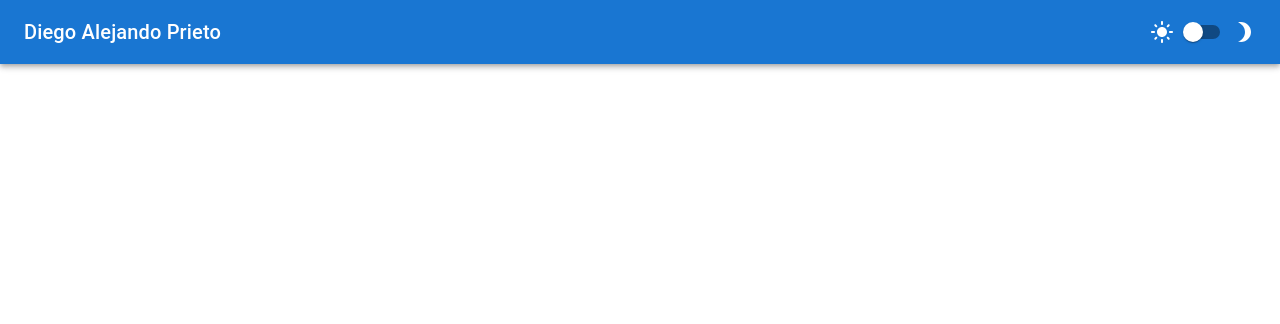
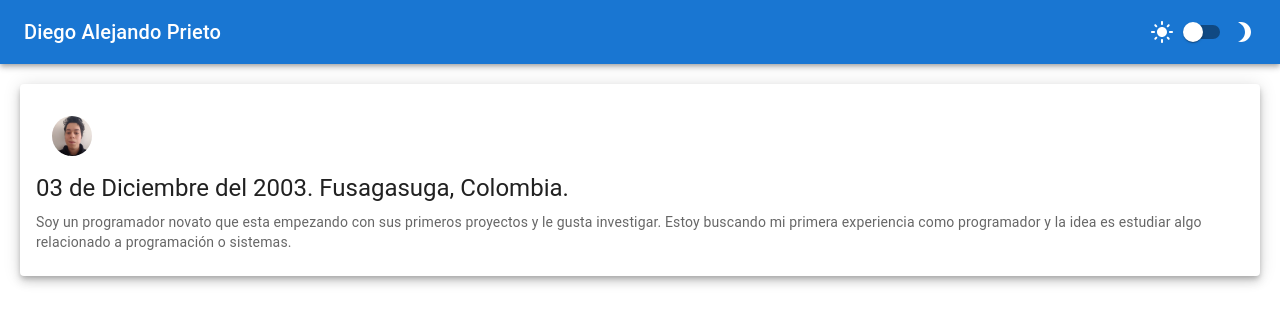
Before and after one commit to diego1321/cv-hoja-de-vida-React, a React (Create React App) app: page / in a window 1280 px wide. Shown: the top 324 px of the page. Built offline with nearby package versions, Linux system fonts and the light colour scheme.

Commit message:
se agrego un nuevo componente con datos basicos y foto personal

```diff
--- a/src/App.js
+++ b/src/App.js
@@ -1,10 +1,12 @@
 import ButtonAppBar from "./componentes/layout";
+import ActionAreaCard from "./componentes/datos-personales";
 
 function App() {
   return (
     <div className="App">
      <ButtonAppBar/>
-    </div>
+     <ActionAreaCard/>
+     </div>
   );
 }
 
--- /dev/null
+++ b/src/componentes/datos-personales/index.jsx
@@ -0,0 +1,22 @@
+import * as React from 'react';
+import Card from '@mui/material/Card';
+import CardContent from '@mui/material/CardContent';
+import Typography from '@mui/material/Typography';
+import { Avatar, CardHeader } from '@mui/material';
+
+
+export default function ActionAreaCard() {
+  return (
+    <Card sx={{ margin:"20px"}} elevation={6}     >
+        <CardContent>
+            <CardHeader avatar={<Avatar src="foto-cv.jpeg"/>}/>
+            <Typography gutterBottom variant="h5" component="div">
+           03 de Diciembre del 2003. Fusagasuga, Colombia.
+          </Typography>
+          <Typography variant="body2" color="text.secondary">
+          Soy un programador novato que esta empezando con sus primeros proyectos y le gusta investigar. Estoy buscando mi primera experiencia como programador y la idea es estudiar algo relacionado a programación o sistemas.
+          </Typography>
+        </CardContent>
+    </Card>
+  );
+}
```
Also changed, not shown: src/componentes/layout/index.jsx (+1 -8 lines), public/foto-cv.jpeg (added).
